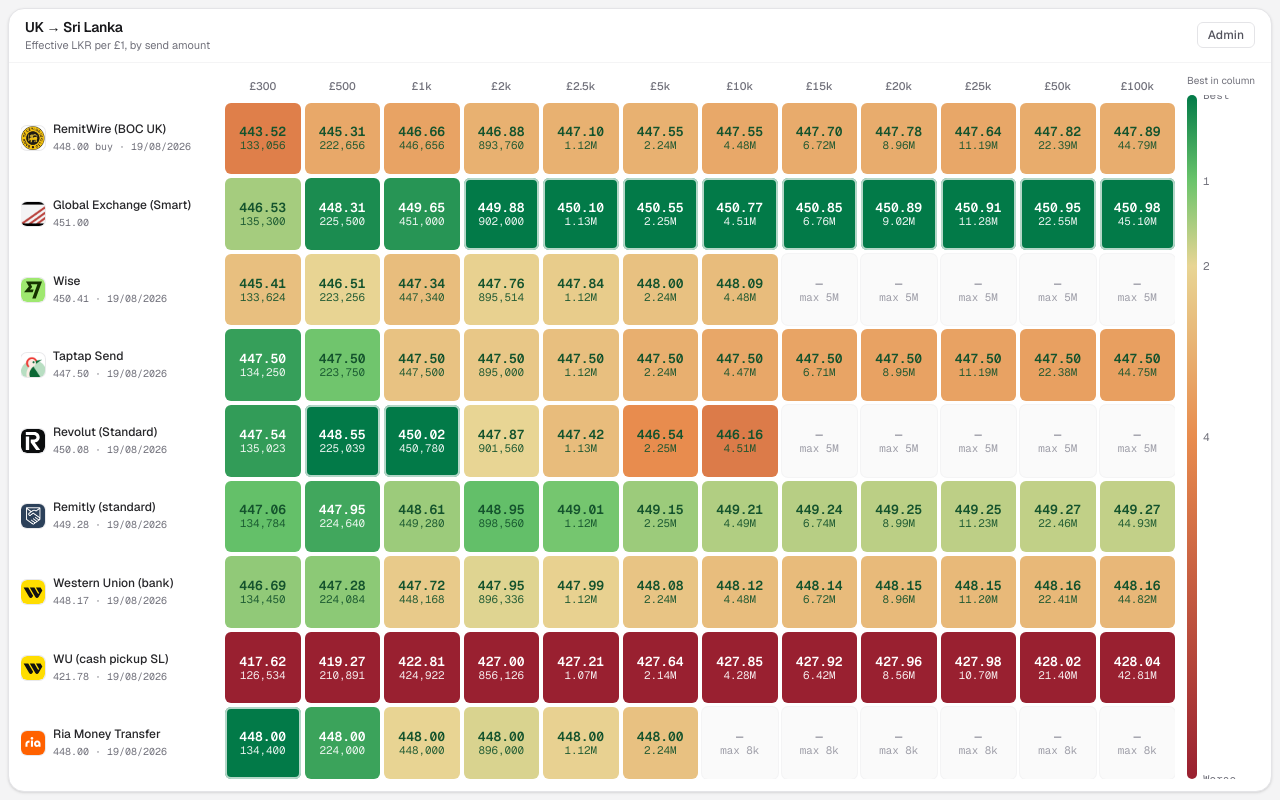
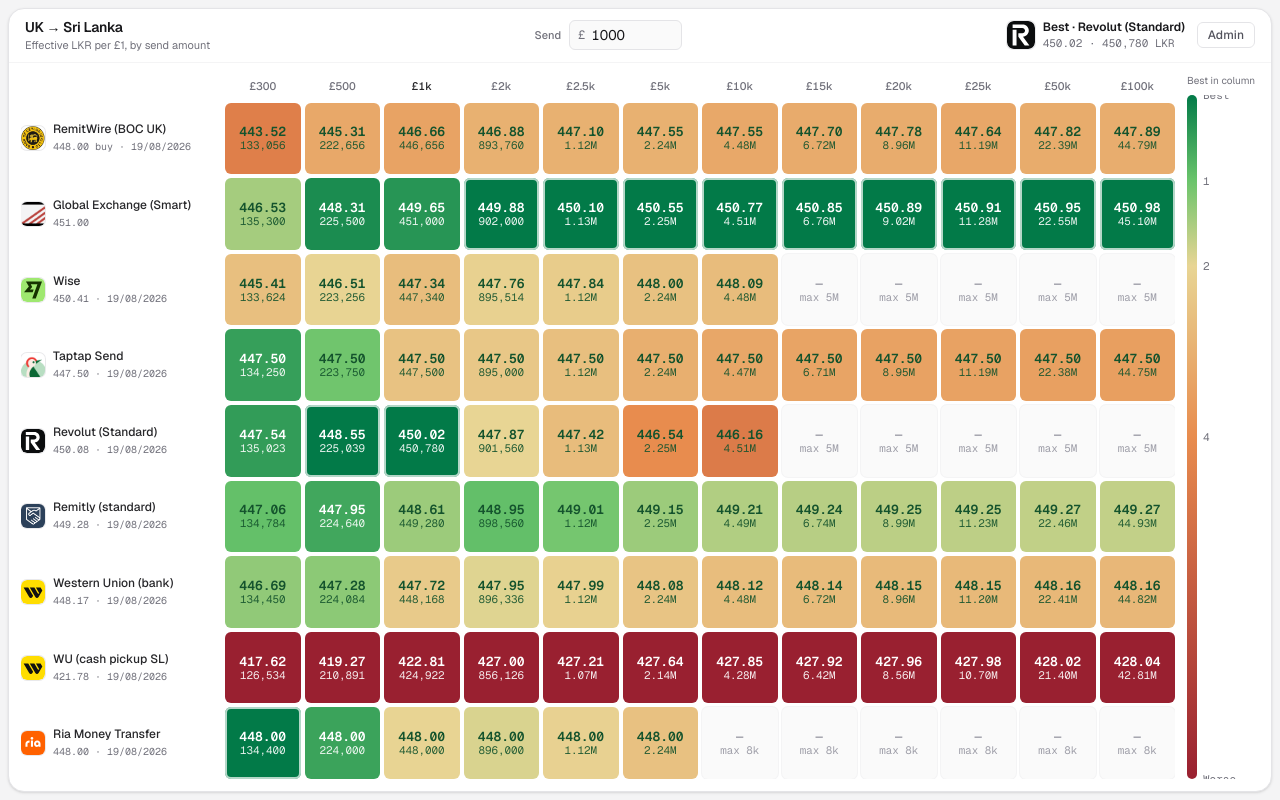
Before and after one commit to uditha/uk-gbplkr-rates-daily, a Next.js app: page / in a window 1280 px wide. Built offline with nearby package versions, Linux system fonts and the light colour scheme.

Commit message:
Add a send-amount finder that names the best provider
Put a compact £ amount field in the heatmap header and show the
highest effective-rate company on the right from stored quotes,
snapping to the nearest send-amount column.

Co-authored-by: Uditha Tennakoon <uditha13@gmail.com>

```diff
--- a/app/page.tsx
+++ b/app/page.tsx
@@ -1,5 +1,5 @@
 import Link from "next/link";
-import { RateHeatmap } from "@/components/RateHeatmap";
+import { HeatmapApp } from "@/components/HeatmapApp";
 import { getComparisonRates } from "@/lib/providers";
 
 export const dynamic = "force-dynamic";
@@ -24,25 +24,7 @@ export default async function Home() {
   return (
     <div className="box-border flex h-full max-h-full w-full overflow-hidden overscroll-none bg-zinc-100 p-2">
       <div className="flex min-h-0 min-w-0 flex-1 flex-col overflow-hidden rounded-2xl border border-zinc-200 bg-white shadow-sm">
-        <header className="flex shrink-0 items-center justify-between gap-3 border-b border-zinc-100 px-3 py-2 sm:px-4">
-          <div className="min-w-0">
-            <h1 className="truncate text-sm font-semibold tracking-tight text-zinc-900">
-              UK → Sri Lanka
-            </h1>
-            <p className="truncate text-[11px] text-zinc-500">
-              Effective LKR per £1, by send amount
-            </p>
-          </div>
-          <Link
-            href="/admin"
-            className="shrink-0 rounded-md border border-zinc-200 px-2.5 py-1 text-xs font-medium text-zinc-600 hover:bg-zinc-50"
-          >
-            Admin
-          </Link>
-        </header>
-        <div className="min-h-0 min-w-0 flex-1 overflow-hidden px-2 py-2 sm:px-3 sm:py-3">
-          <RateHeatmap data={data} />
-        </div>
+        <HeatmapApp data={data} />
       </div>
     </div>
   );
--- /dev/null
+++ b/components/HeatmapApp.tsx
@@ -0,0 +1,112 @@
+"use client";
+
+import Link from "next/link";
+import { useMemo, useState } from "react";
+import { RateHeatmap } from "@/components/RateHeatmap";
+import { ProviderLogo } from "@/components/ProviderLogo";
+import {
+  bestQuoteForAmount,
+  formatCompactGbp,
+  parseSendAmount,
+} from "@/lib/best-send";
+import type { ComparisonRates } from "@/lib/providers/types";
+
+function formatRate(rate: number) {
+  return rate.toFixed(2);
+}
+
+function formatLkr(amount: number) {
+  if (amount >= 1_000_000) {
+    return `${(amount / 1_000_000).toFixed(2)}M`;
+  }
+  return new Intl.NumberFormat("en-GB", {
+    maximumFractionDigits: 0,
+  }).format(Math.round(amount));
+}
+
+export function HeatmapApp({ data }: { data: ComparisonRates }) {
+  const [rawAmount, setRawAmount] = useState("1000");
+  const amountGbp = parseSendAmount(rawAmount);
+  const pick = useMemo(
+    () => (amountGbp == null ? null : bestQuoteForAmount(data, amountGbp)),
+    [amountGbp, data],
+  );
+
+  return (
+    <>
+      <header className="flex shrink-0 items-center gap-3 border-b border-zinc-100 px-3 py-2 sm:px-4">
+        <div className="min-w-0 shrink-0">
+          <h1 className="truncate text-sm font-semibold tracking-tight text-zinc-900">
+            UK → Sri Lanka
+          </h1>
+          <p className="hidden truncate text-[11px] text-zinc-500 sm:block">
+            Effective LKR per £1, by send amount
+          </p>
+        </div>
+
+        <form
+          className="flex min-w-0 flex-1 items-center justify-center gap-2"
+          onSubmit={(event) => event.preventDefault()}
+        >
+          <label
+            htmlFor="send-amount"
+            className="shrink-0 text-[11px] font-medium text-zinc-500"
+          >
+            Send
+          </label>
+          <div className="flex items-center rounded-md border border-zinc-200 bg-zinc-50 focus-within:border-zinc-400">
+            <span className="pl-2 text-xs text-zinc-500">£</span>
+            <input
+              id="send-amount"
+              type="text"
+              inputMode="decimal"
+              autoComplete="off"
+              value={rawAmount}
+              onChange={(event) => setRawAmount(event.target.value)}
+              placeholder="1,000"
+              className="w-[5.5rem] bg-transparent px-1.5 py-1 text-sm tabular-nums text-zinc-900 outline-none sm:w-24"
+            />
+          </div>
+        </form>
+
+        <div className="flex min-w-0 items-center gap-3">
+          {pick ? (
+            <div className="flex min-w-0 items-center gap-2">
+              <ProviderLogo
+                id={pick.provider.id}
+                name={pick.provider.name}
+                size={28}
+              />
+              <div className="min-w-0">
+                <p className="truncate text-xs font-semibold leading-tight text-zinc-900">
+                  Best · {pick.provider.name}
+                </p>
+                <p className="truncate font-mono text-[11px] tabular-nums text-zinc-500">
+                  {formatRate(pick.quote.effectiveRate)}
+                  {" · "}
+                  {formatLkr(pick.estimatedLkr)} LKR
+                  {pick.column.amountGbp !== amountGbp
+                    ? ` · from ${formatCompactGbp(pick.column.amountGbp)}`
+                    : null}
+                </p>
+              </div>
+            </div>
+          ) : (
+            <p className="hidden text-[11px] text-zinc-400 sm:block">
+              Type an amount to see the best rate
+            </p>
+          )}
+          <Link
+            href="/admin"
+            className="shrink-0 rounded-md border border-zinc-200 px-2.5 py-1 text-xs font-medium text-zinc-600 hover:bg-zinc-50"
+          >
+            Admin
+          </Link>
+        </div>
+      </header>
+      <div className="min-h-0 min-w-0 flex-1 overflow-hidden px-2 py-2 sm:px-3 sm:py-3">
+        <RateHeatmap data={data} activeAmountGbp={pick?.column.amountGbp} />
+      </div>
+    </>
+  );
+}
--- a/components/RateHeatmap.tsx
+++ b/components/RateHeatmap.tsx
@@ -34,7 +34,13 @@ function formatColumnLabel(amountGbp: number, label: string) {
   return `£${label}`;
 }
 
-export function RateHeatmap({ data }: { data: ComparisonRates }) {
+export function RateHeatmap({
+  data,
+  activeAmountGbp = null,
+}: {
+  data: ComparisonRates;
+  activeAmountGbp?: number | null;
+}) {
   const compareAcrossProviders = data.providers.length > 1;
   const leaders = data.amounts.map((_, column) => {
     const values = data.providers
@@ -54,14 +60,19 @@ export function RateHeatmap({ data }: { data: ComparisonRates }) {
           }}
         >
           <div className="bg-white" />
-          {data.amounts.map((amount) => (
-            <div
-              key={amount.amountGbp}
-              className="flex items-end justify-center overflow-hidden px-0.5 pb-1 text-center text-[10px] font-medium tabular-nums text-zinc-500 sm:text-[11px]"
-            >
-              {formatColumnLabel(amount.amountGbp, amount.label)}
-            </div>
-          ))}
+          {data.amounts.map((amount) => {
+            const active = amount.amountGbp === activeAmountGbp;
+            return (
+              <div
+                key={amount.amountGbp}
+                className={`flex items-end justify-center overflow-hidden px-0.5 pb-1 text-center text-[10px] font-medium tabular-nums sm:text-[11px] ${
+                  active ? "text-zinc-800" : "text-zinc-500"
+                }`}
+              >
+                {formatColumnLabel(amount.amountGbp, amount.label)}
+              </div>
+            );
+          })}
 
           {data.providers.map((provider) => (
             <div key={provider.id} className="contents">
--- /dev/null
+++ b/lib/best-send.ts
@@ -0,0 +1,87 @@
+import type {
+  AmountColumn,
+  ComparisonRates,
+  ProviderSnapshot,
+  Quote,
+} from "@/lib/providers/types";
+
+export type BestSendPick = {
+  provider: ProviderSnapshot;
+  quote: Quote;
+  column: AmountColumn;
+  estimatedLkr: number;
+};
+
+export function parseSendAmount(raw: string): number | null {
+  const text = raw.trim().replace(/£/g, "").replace(/,/g, "").replace(/\s/g, "");
+  if (!text) return null;
+
+  const thousandMatch = text.match(/^(\d+(?:\.\d+)?)k$/i);
+  const amount = thousandMatch ? Number(thousandMatch[1]) * 1000 : Number(text);
+  if (!Number.isFinite(amount) || amount <= 0) return null;
+  return amount;
+}
+
+export function formatCompactGbp(amountGbp: number) {
+  if (amountGbp >= 1000) {
+    const thousands = amountGbp / 1000;
+    const compact = Number.isInteger(thousands)
+      ? String(thousands)
+      : thousands.toFixed(1).replace(/\.0$/, "");
+    return `£${compact}k`;
+  }
+  return `£${amountGbp}`;
+}
+
+function columnDistance(column: AmountColumn, amountGbp: number) {
+  return Math.abs(column.amountGbp - amountGbp);
+}
+
+function columnsNearestFirst(amounts: AmountColumn[], amountGbp: number) {
+  return amounts
+    .map((column, index) => ({ column, index }))
+    .sort((a, b) => {
+      const byDistance =
+        columnDistance(a.column, amountGbp) - columnDistance(b.column, amountGbp);
+      if (byDistance !== 0) return byDistance;
+      return a.column.amountGbp - b.column.amountGbp;
+    });
+}
+
+function bestAtColumn(data: ComparisonRates, columnIndex: number) {
+  let best: { provider: ProviderSnapshot; quote: Quote } | null = null;
+
+  for (const provider of data.providers) {
+    const quote = provider.quotes[columnIndex];
+    if (!quote) continue;
+    if (
+      !best ||
+      quote.effectiveRate > best.quote.effectiveRate ||
+      (quote.effectiveRate === best.quote.effectiveRate &&
+        quote.lkrReceived > best.quote.lkrReceived)
+    ) {
+      best = { provider, quote };
+    }
+  }
+
+  return best;
+}
+
+export function bestQuoteForAmount(
+  data: ComparisonRates,
+  amountGbp: number,
+): BestSendPick | null {
+  if (!Number.isFinite(amountGbp) || amountGbp <= 0) return null;
+
+  for (const { column, index } of columnsNearestFirst(data.amounts, amountGbp)) {
+    const winner = bestAtColumn(data, index);
+    if (!winner) continue;
+    return {
+      ...winner,
+      column,
+      estimatedLkr: winner.quote.lkrReceived * (amountGbp / winner.quote.amountGbp),
+    };
+  }
+
+  return null;
+}
--- a/package.json
+++ b/package.json
@@ -7,7 +7,7 @@
     "build": "next build",
     "start": "next start",
     "lint": "eslint",
-    "test": "tsx --test lib/heatmap.test.ts lib/providers/*.test.ts",
+    "test": "tsx --test lib/*.test.ts lib/providers/*.test.ts",
     "refresh": "tsx scripts/refresh.ts"
   },
   "dependencies": {
```
Also changed, not shown: 1 other file (tests, documents, lock files or other folders).
